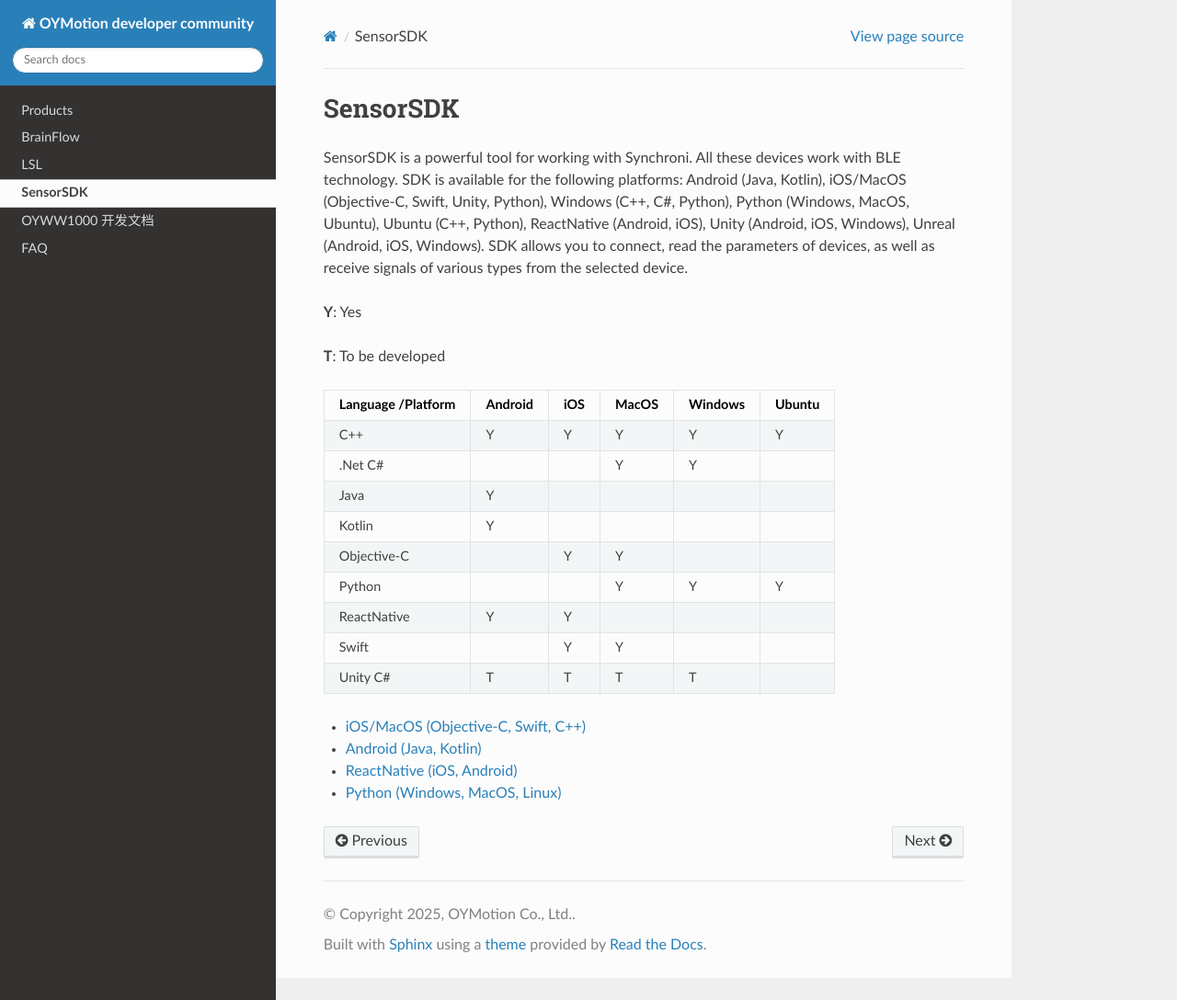
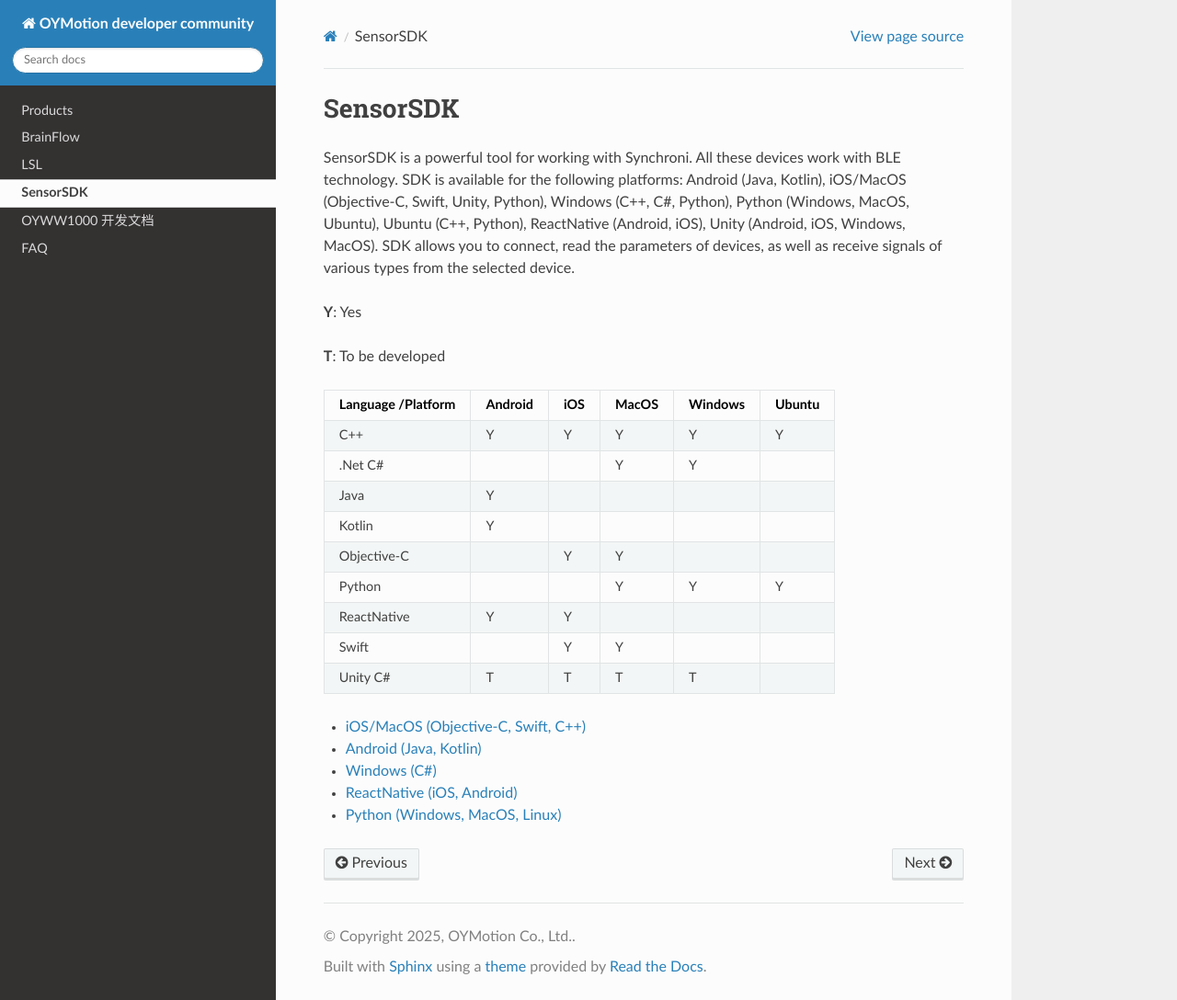
Before and after one commit to oymotion/develope_faq, a Sphinx documentation site: the page built from doc/source/SDK.rst, in a window 1280 px wide and 1088 px high. Shown: the whole window at 92% size. Built offline with Sphinx 7.4.7 and the Read the Docs theme 3.1.0, drawn with Linux system fonts in a browser that asks for light colours.

Commit message:
update matrix

```diff
--- a/doc/source/SDK.rst
+++ b/doc/source/SDK.rst
@@ -1,7 +1,7 @@
 SensorSDK
 ================
 
-SensorSDK is a powerful tool for working with Synchroni. All these devices work with BLE technology. SDK is available for the following platforms: Android (Java, Kotlin), iOS/MacOS (Objective-C, Swift, Unity, Python), Windows (C++, C#, Python), Python (Windows, MacOS, Ubuntu), Ubuntu (C++, Python), ReactNative (Android, iOS), Unity (Android, iOS, Windows), Unreal (Android, iOS, Windows). SDK allows you to connect, read the parameters of devices, as well as receive signals of various types from the selected device.
+SensorSDK is a powerful tool for working with Synchroni. All these devices work with BLE technology. SDK is available for the following platforms: Android (Java, Kotlin), iOS/MacOS (Objective-C, Swift, Unity, Python), Windows (C++, C#, Python), Python (Windows, MacOS, Ubuntu), Ubuntu (C++, Python), ReactNative (Android, iOS), Unity (Android, iOS, Windows, MacOS). SDK allows you to connect, read the parameters of devices, as well as receive signals of various types from the selected device.
 
 **Y**: Yes
 
```
Also changed, not shown: other parts of doc/source/SDK.rst (+1 -0 lines).
